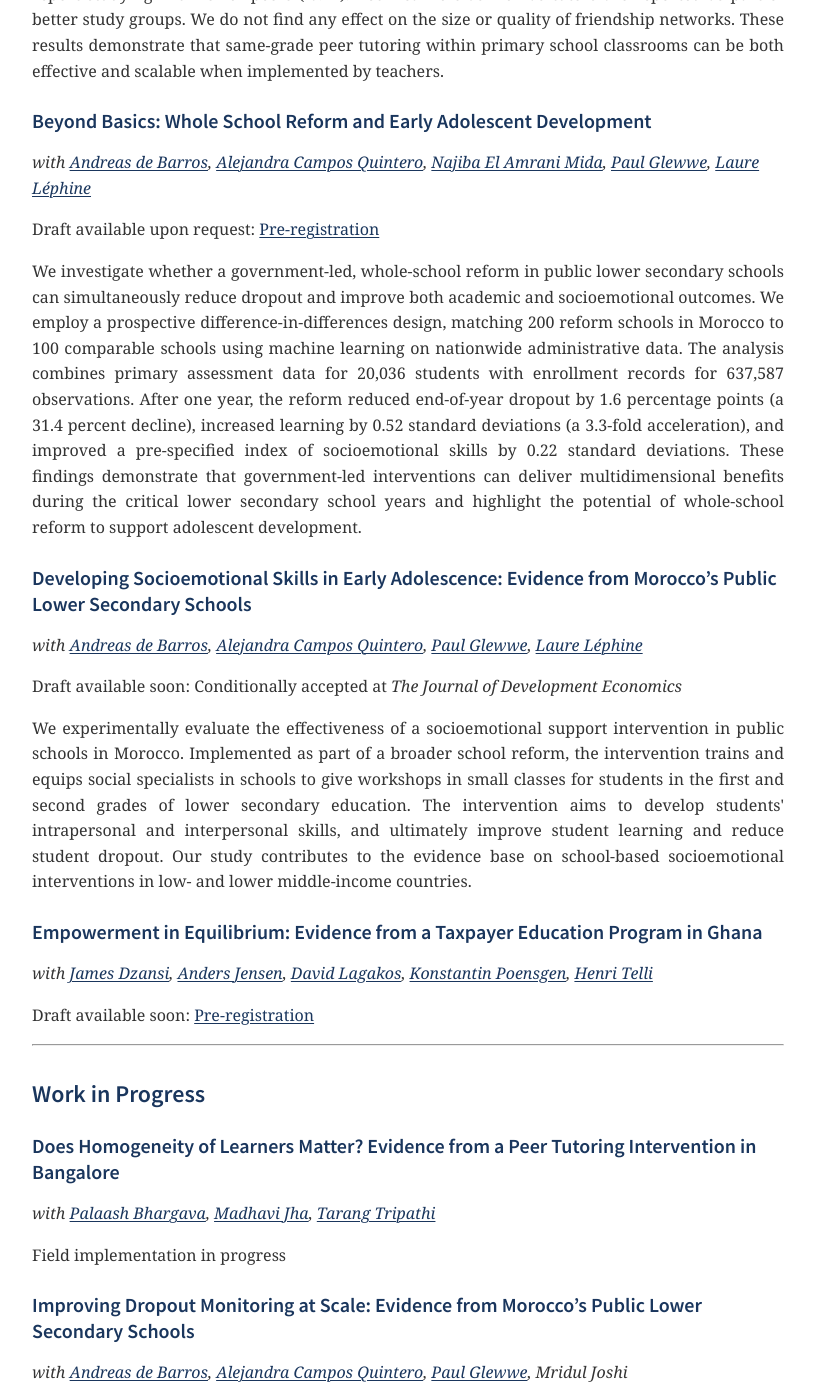
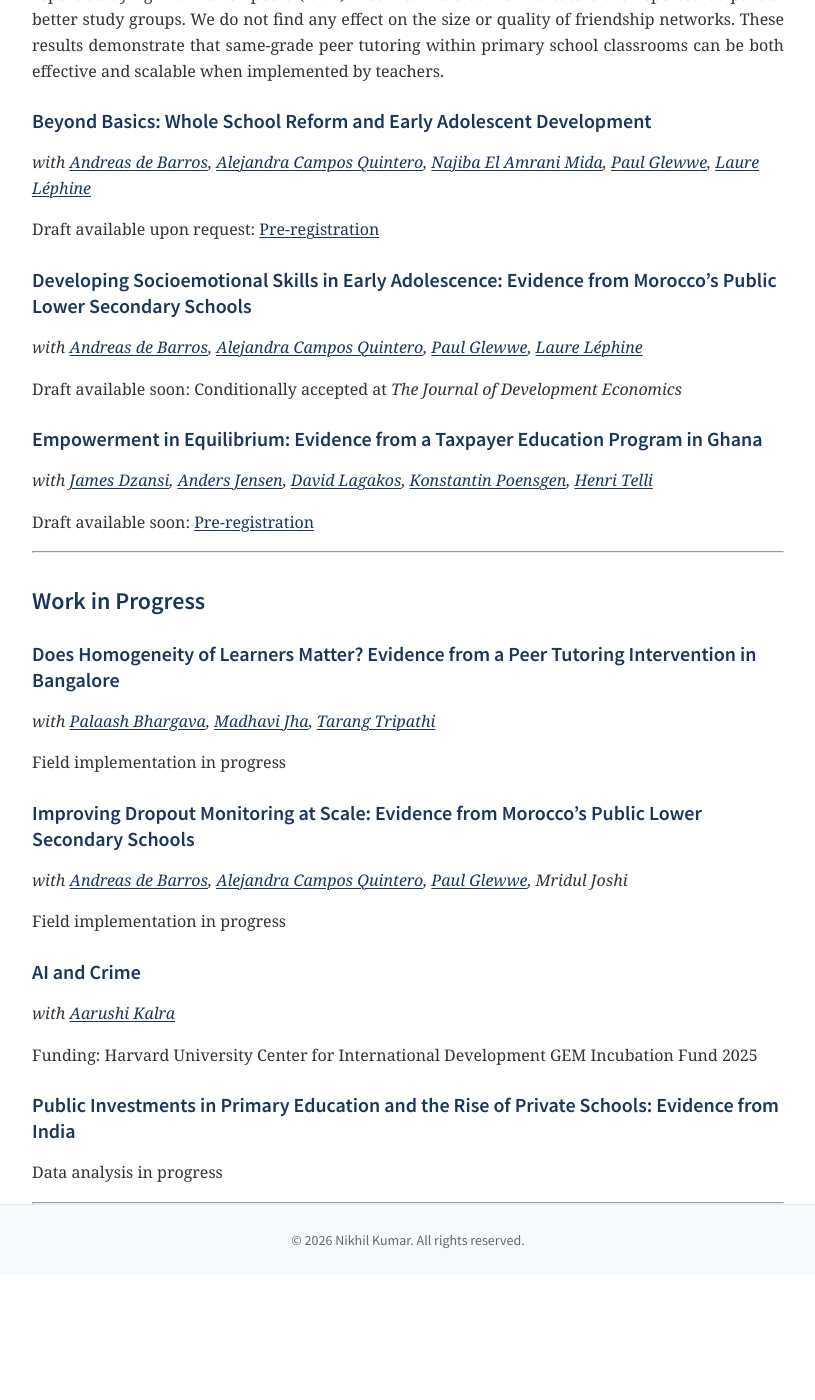
Before and after one commit to nikhilklath/nikhilklath.github.io, a Jekyll site: the page built from research.md, in a window 1280 px wide and 1400 px high, scrolled down 757 px. Shown: the whole window, without its empty margins (232-1047 px from the left). Built offline with Jekyll 4.4.1, drawn with Linux system fonts in a browser that asks for light colours; some web fonts are replaced; after the commit the page ends 2032 px from its top, so only the background shows below that.

Commit message:
Remove Morocco paper abstracts from research page
Co-Authored-By: Claude Opus 4.6 <noreply@anthropic.com>

```diff
--- a/research.md
+++ b/research.md
@@ -19,14 +19,10 @@ Draft available upon request: [Pre-registration](https://www.socialscienceregist
 
 Draft available upon request: [Pre-registration](https://osf.io/g54kd)
 
-<p class="abstract">We investigate whether a government-led, whole-school reform in public lower secondary schools can simultaneously reduce dropout and improve both academic and socioemotional outcomes. We employ a prospective difference-in-differences design, matching 200 reform schools in Morocco to 100 comparable schools using machine learning on nationwide administrative data. The analysis combines primary assessment data for 20,036 students with enrollment records for 637,587 observations. After one year, the reform reduced end-of-year dropout by 1.6 percentage points (a 31.4 percent decline), increased learning by 0.52 standard deviations (a 3.3-fold acceleration), and improved a pre-specified index of socioemotional skills by 0.22 standard deviations. These findings demonstrate that government-led interventions can deliver multidimensional benefits during the critical lower secondary school years and highlight the potential of whole-school reform to support adolescent development.</p>
-
 ### Developing Socioemotional Skills in Early Adolescence: Evidence from Morocco's Public Lower Secondary Schools
 *with [Andreas de Barros](https://de-barros.com/), [Alejandra Campos Quintero](https://www.tc.columbia.edu/doctoral-student-profiles/profiles/campos-quintero-2518.php), [Paul Glewwe](https://apec.umn.edu/people/paul-glewwe), [Laure Léphine](https://www.povertyactionlab.org/person/lepine-0)*
 
 Draft available soon: Conditionally accepted at *The Journal of Development Economics*
-
-<p class="abstract">We experimentally evaluate the effectiveness of a socioemotional support intervention in public schools in Morocco. Implemented as part of a broader school reform, the intervention trains and equips social specialists in schools to give workshops in small classes for students in the first and second grades of lower secondary education. The intervention aims to develop students' intrapersonal and interpersonal skills, and ultimately improve student learning and reduce student dropout. Our study contributes to the evidence base on school-based socioemotional interventions in low- and lower middle-income countries.</p>
 
 ### Empowerment in Equilibrium: Evidence from a Taxpayer Education Program in Ghana
 *with [James Dzansi](https://www.theigc.org/people/james-dzansi), [Anders Jensen](https://www.andersditlevjensen.com/), [David Lagakos](https://davidlagakos.io/), [Konstantin Poensgen](https://konstantinpoensgen.github.io/), [Henri Telli](https://www.theigc.org/people/henry-telli)*
```
